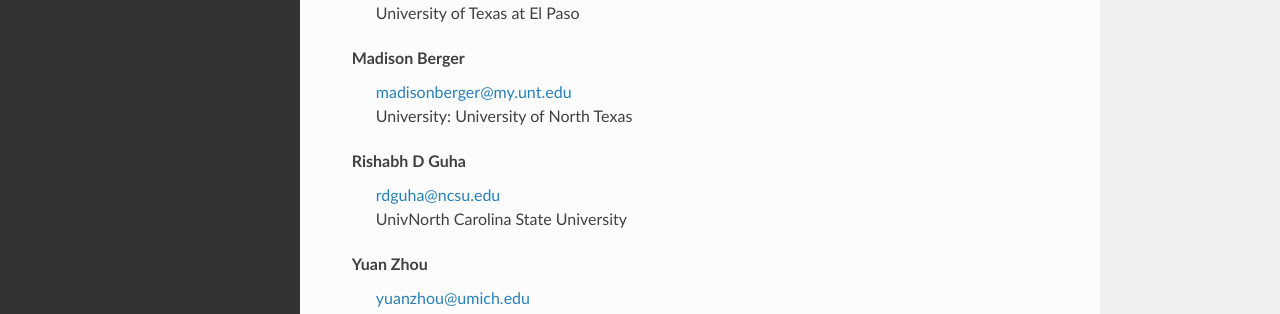
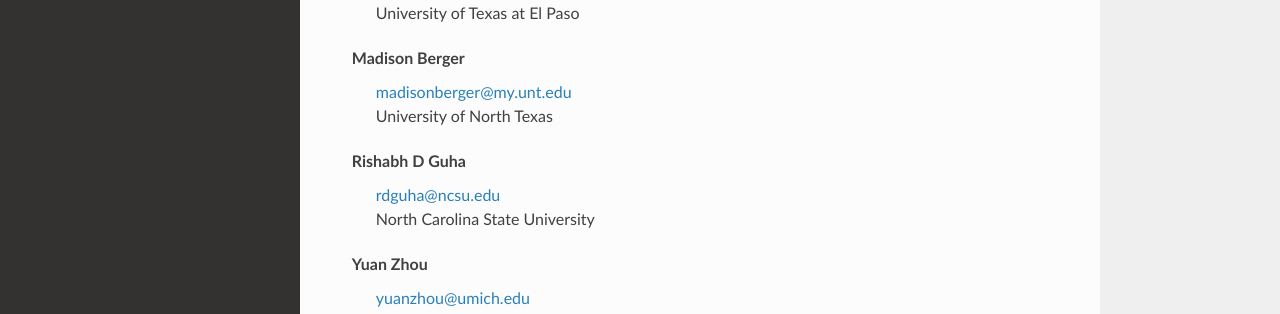
Before and after one commit to MolSSI-Education/mm_2019_sss_4, a Sphinx documentation site: the page built from docs/Contributors.rst, in a window 1280 px wide. Shown: the part 316-630 px from the top of the page. Built offline with Sphinx 7.4.7 and the Read the Docs theme 2.0.0, drawn with Linux system fonts in a browser that asks for light colours.

Commit message:
typos on contributor page

```diff
--- a/docs/Contributors.rst
+++ b/docs/Contributors.rst
@@ -19,12 +19,12 @@ Govinda KC
 
 Madison Berger
   | madisonberger@my.unt.edu
-  | University: University of North Texas
+  | University of North Texas
 
 
 Rishabh D Guha
   | rdguha@ncsu.edu
-  | UnivNorth Carolina State University
+  | North Carolina State University
 
 
 Yuan Zhou
```
